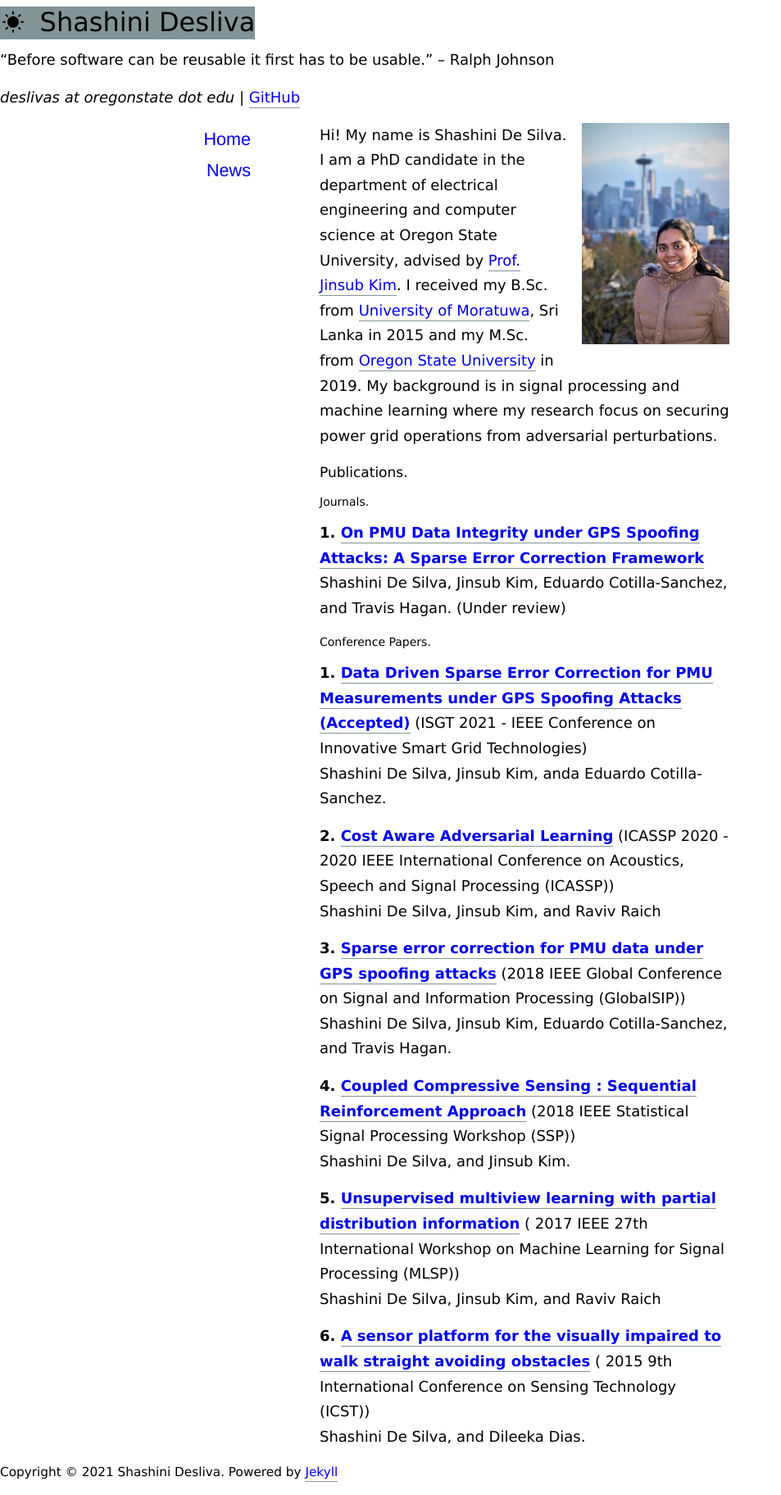
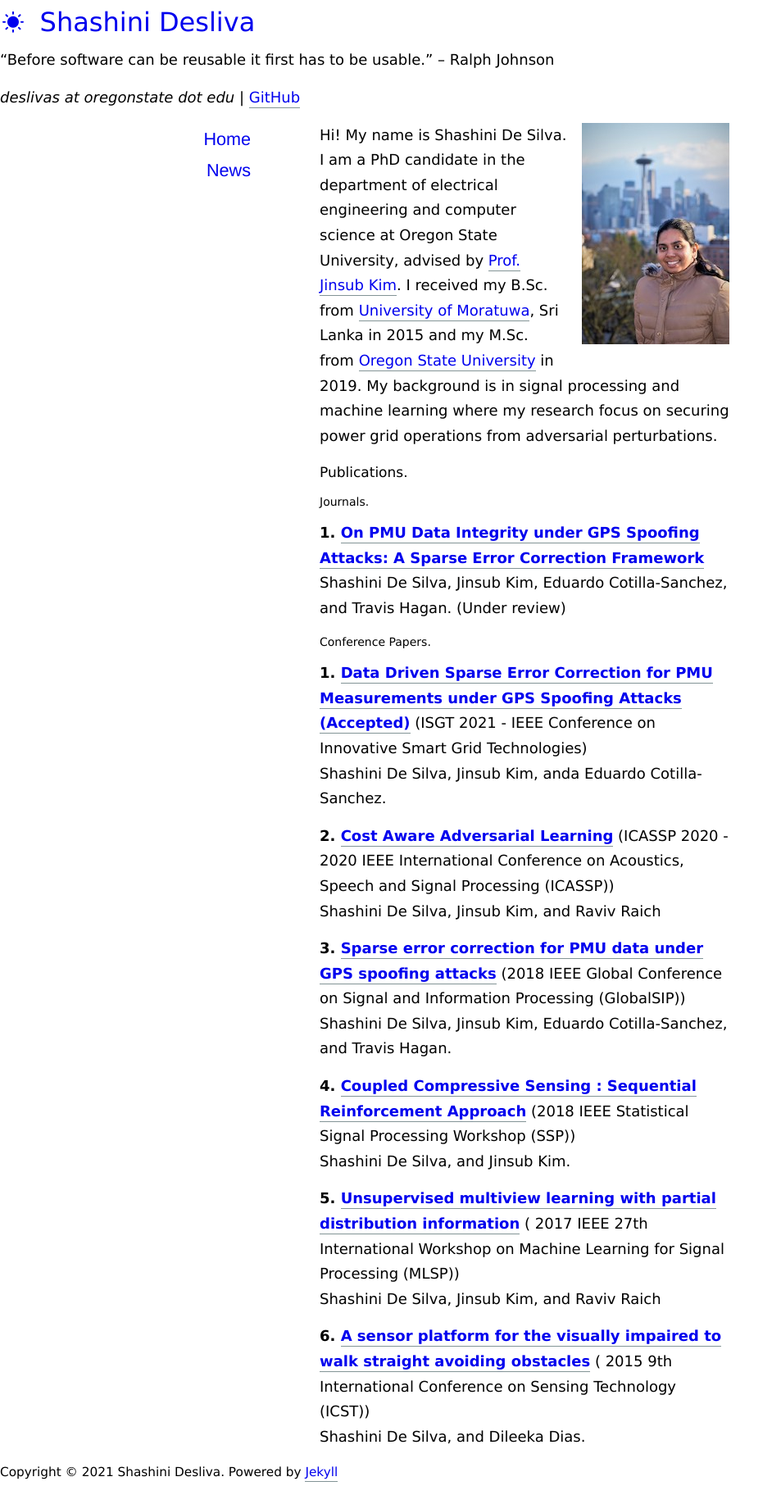
Before and after one commit to shashidesilvas/shashidesilvas.github.io, a Jekyll site: the page built from index.markdown, in a window 1280 px wide. Shown: the whole page at 82% size, without its empty margins (0-953 px from the left). Built offline with Jekyll 4.4.1, drawn with Linux system fonts in a browser that asks for light colours; nearby versions of some CDN libraries; the list of posts is cut into pages by our own code.

Commit message:
Update display
Update article display from contents to inline
Update font-face display from inline-block to inline

```diff
--- a/assets/css/style.css
+++ b/assets/css/style.css
@@ -8,7 +8,7 @@ html, body, div, span, applet, object, iframe, h1, h2, h3, h4, h5, h6, p, blockq
 	vertical-align: baseline;
 }
 article, aside, details, figcaption, figure, footer, header, hgroup, menu, nav, section {
-	display: contents;
+	display: inline;
 }
 body {
 	line-height: 1;
@@ -265,7 +265,7 @@ img.center {
   font-style: normal;
   font-weight: normal;
   speak: none;
-  display: inline-block;
+  display: inline;
   text-decoration: inherit;
   width: 1em;
   margin-right: .2em;
```
